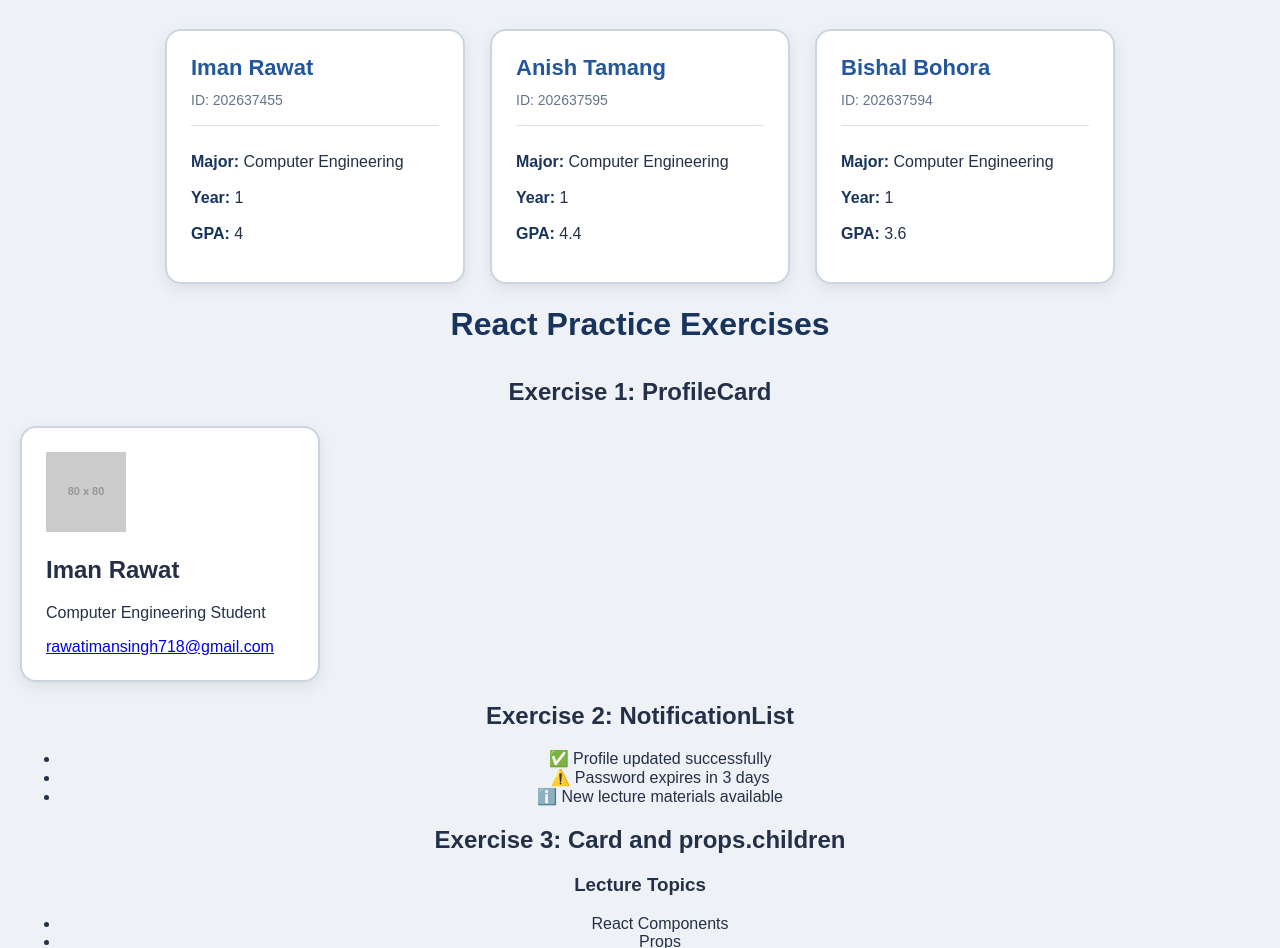
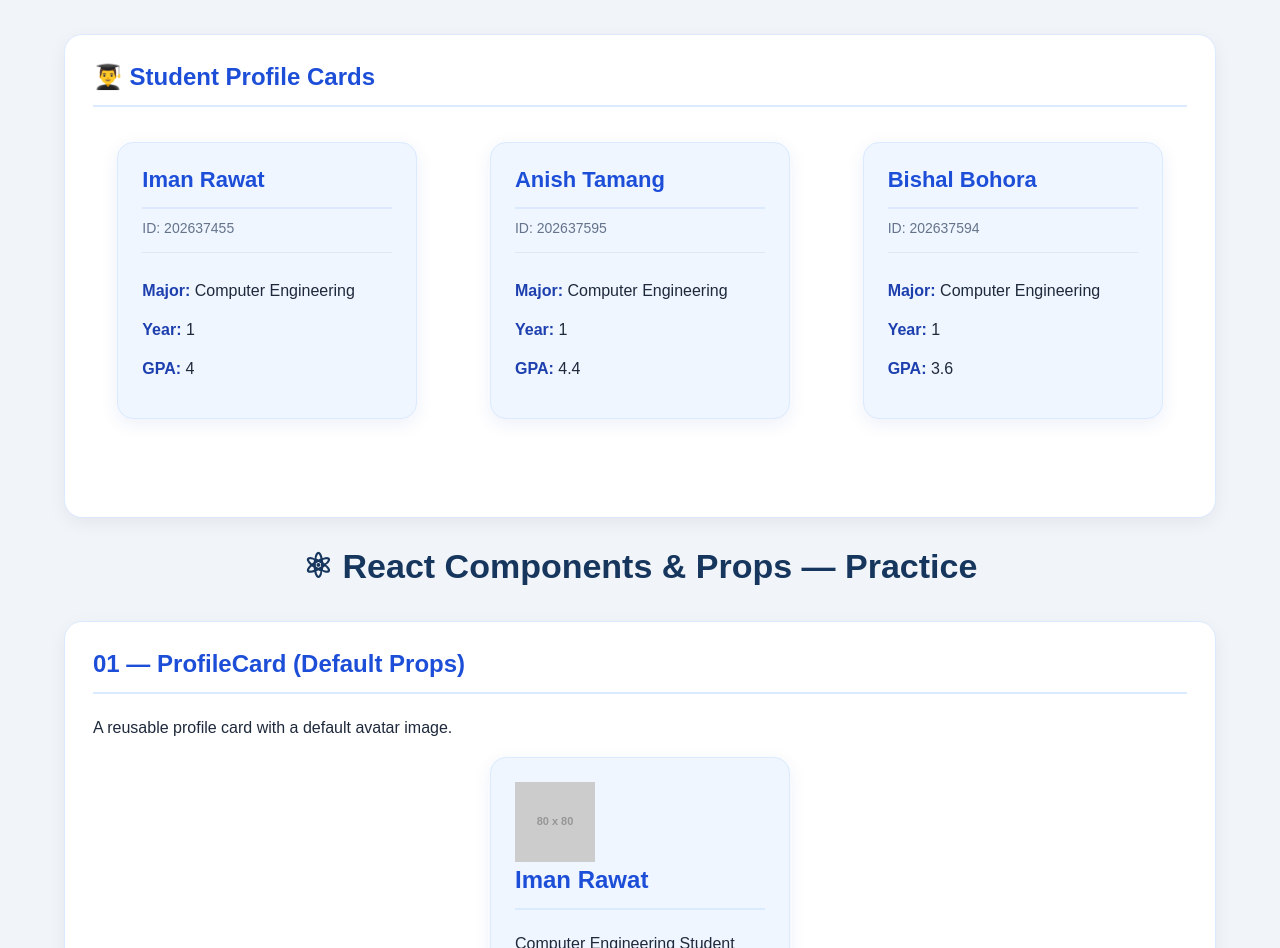
Before and after one commit to rawatimansingh718-Vk/task11, a React (Vite) app: page / in a window 1280 px wide. Shown: the part 104-1052 px from the top of the page. Built offline with nearby package versions, Linux system fonts and the light colour scheme.

Commit message:
Improve Week 11 dashboard design and sections

```diff
--- a/src/App.jsx
+++ b/src/App.jsx
@@ -6,8 +6,11 @@ import Card from './Card';
 function App() {
   return (
     <div className="app-container">
-      <h1>Student Directory</h1>
 
+      <h1>🎓 Student Directory</h1>
+
+      <section className="exercise-section">
+        <h2>👨‍🎓 Student Profile Cards</h2>
         <div className="student-list">
           <StudentProfileCard
             name="Iman Rawat"
@@ -33,20 +36,30 @@ function App() {
             gpa={3.60}
           />
         </div>
+      </section>
 
-      <h1>React Practice Exercises</h1>
+      <h1>⚛ React Components & Props — Practice</h1>
 
-      <h2>Exercise 1: ProfileCard</h2>
+      <section className="exercise-section">
+        <h2>01 — ProfileCard (Default Props)</h2>
+        <p>A reusable profile card with a default avatar image.</p>
         <ProfileCard
           name="Iman Rawat"
           role="Computer Engineering Student"
           email="rawatimansingh718@gmail.com"
         />
+      </section>
 
-      <h2>Exercise 2: NotificationList</h2>
+      <section className="exercise-section">
+        <h2>02 — NotificationList (Lists & Conditional Rendering)</h2>
+        <p>Notifications displayed using map(), key, and conditional icons.</p>
         <NotificationList />
+      </section>
 
-      <h2>Exercise 3: Card and props.children</h2>
+      <section className="exercise-section">
+        <h2>03 — Card (props.children)</h2>
+        <p>A reusable card that accepts different content as children.</p>
+
         <Card title="Lecture Topics">
           <ul>
             <li>React Components</li>
@@ -57,6 +70,12 @@ function App() {
         <Card title="Homework">
           <p>Build a student portfolio component.</p>
         </Card>
+      </section>
+
+      <p style={{ textAlign: 'center', color: '#64748b', marginTop: 40 }}>
+        Web Programming · Week 11 · React Components & Props
+      </p>
+
     </div>
   );
 }
--- a/src/index.css
+++ b/src/index.css
@@ -1,4 +1,3 @@
-
 * {
   box-sizing: border-box;
 }
@@ -6,61 +5,63 @@
 body {
   margin: 0;
   font-family: Arial, sans-serif;
-  background: #eef2f7;
-  color: #243047;
+  background: #f1f5f9;
+  color: #1e293b;
 }
 
 .app-container {
   min-height: 100vh;
-  padding: 40px 20px;
-  text-align: center;
+  padding: 40px 24px;
+  max-width: 1200px;
+  margin: auto;
 }
 
-.app-container h1 {
-  font-size: 32px;
+.app-container > h1 {
+  text-align: center;
+  font-size: 34px;
+  color: #17365d;
   margin-bottom: 35px;
-  color: #19345c;
 }
 
 .student-list {
   display: flex;
   justify-content: center;
-  align-items: stretch;
   flex-wrap: wrap;
-  gap: 25px;
+  gap: 24px;
+  margin-bottom: 55px;
 }
 
 .profile-card {
   width: 300px;
   padding: 24px;
   background: white;
-  border: 2px solid #cbd5e1;
+  border: 1px solid #dbeafe;
   border-radius: 16px;
   text-align: left;
-  box-shadow: 0 5px 15px rgba(0, 0, 0, 0.08);
-  transition: transform 0.3s, box-shadow 0.3s;
+  box-shadow: 0 5px 18px rgba(30, 64, 175, 0.08);
+  transition: 0.3s;
 }
 
 .profile-card:hover {
-  transform: translateY(-8px);
-  box-shadow: 0 12px 25px rgba(0, 0, 0, 0.15);
-  border-color: #3975c6;
+  transform: translateY(-6px);
+  box-shadow: 0 12px 25px rgba(30, 64, 175, 0.15);
+  border-color: #3b82f6;
 }
 
 .card-header {
-  padding-bottom: 16px;
-  border-bottom: 1px solid #dbe3ee;
+  padding-bottom: 15px;
+  border-bottom: 1px solid #e2e8f0;
 }
 
 .student-name {
   margin: 0 0 10px;
   font-size: 22px;
-  color: #24569a;
+  color: #2563eb;
 }
 
 .student-id {
+  color: #64748b;
   font-size: 14px;
-  color: #64748b;
 }
 
 .card-body {
@@ -69,10 +70,87 @@ body {
 
 .card-body p {
   margin: 12px 0;
-  font-size: 16px;
   line-height: 1.5;
 }
 
 .card-body strong {
-  color: #19345c;
+  color: #1e40af;
 }
+
+/* Practice exercise sections */
+.exercise-section {
+  background: white;
+  padding: 28px;
+  margin: 28px 0;
+  border-radius: 18px;
+  border: 1px solid #dbeafe;
+  box-shadow: 0 5px 18px rgba(15, 23, 42, 0.06);
+}
+
+.exercise-section h2 {
+  color: #1d4ed8;
+  margin-top: 0;
+  padding-bottom: 14px;
+  border-bottom: 2px solid #dbeafe;
+}
+
+.exercise-section p {
+  line-height: 1.7;
+}
+
+/* ProfileCard exercise */
+.exercise-section .profile-card {
+  margin: 15px auto;
+  background: #eff6ff;
+}
+
+/* NotificationList exercise */
+.exercise-section ul {
+  padding-left: 25px;
+}
+
+.exercise-section li {
+  background: #f8fafc;
+  padding: 14px;
+  margin: 10px 0;
+  border-radius: 10px;
+  border-left: 4px solid #3b82f6;
+}
+
+/* Card and children exercise */
+.card {
+  background: #f0f9ff;
+  border: 1px solid #bae6fd;
+  border-radius: 12px;
+  padding: 20px;
+  margin: 15px 0;
+  transition: 0.3s;
+}
+
+.card:hover {
+  background: #e0f2fe;
+  transform: translateY(-3px);
+}
+
+.card h3 {
+  color: #0369a1;
+  margin-top: 0;
+}
+
+@media (max-width: 600px) {
+  .app-container {
+    padding: 25px 14px;
+  }
+
+  .app-container > h1 {
+    font-size: 27px;
+  }
+
+  .exercise-section {
+    padding: 20px;
+  }
+
+  .profile-card {
+    width: 100%;
+  }
+}
```
Lines whose indentation alone changed are shown as unchanged.
